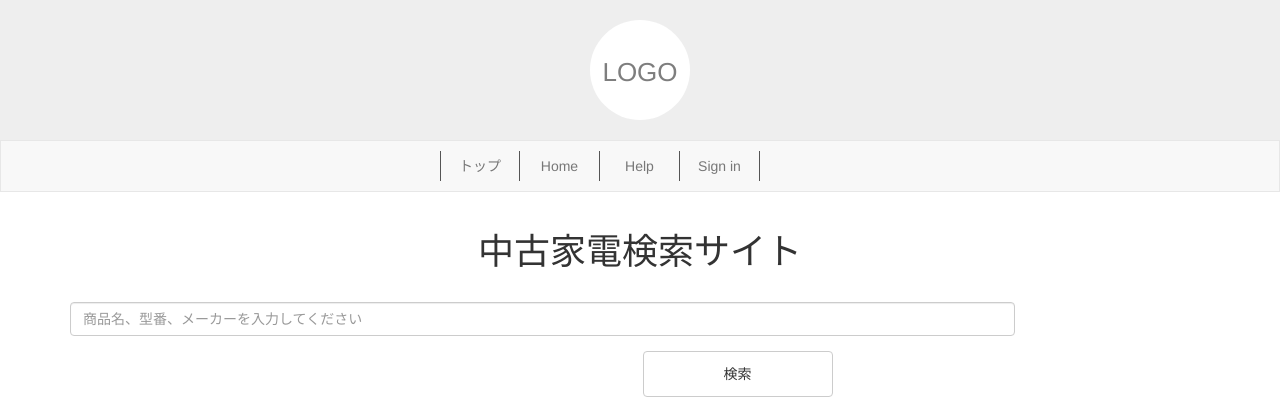
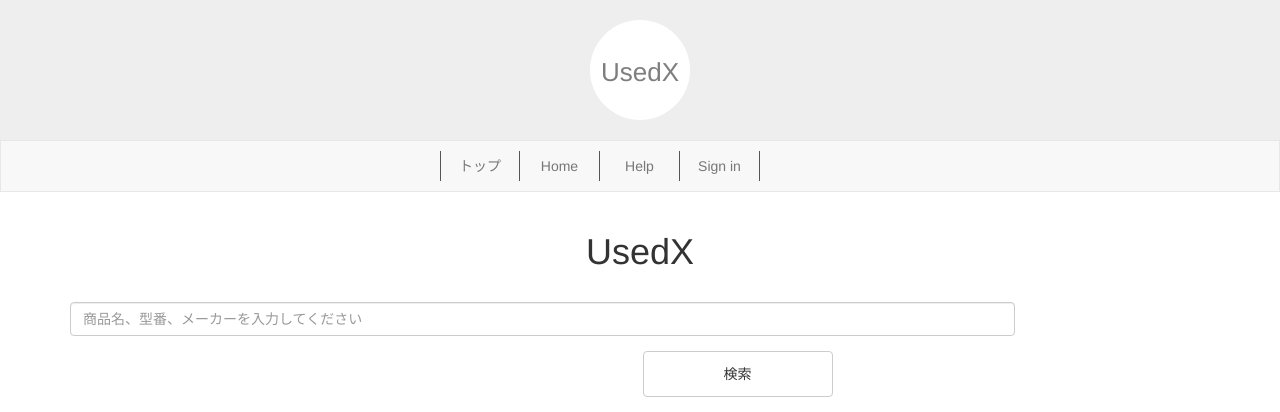
Before and after one commit to hiroshixps/oldmatome, a Rails app: page / in a window 1280 px wide. Shown: the top 412 px of the page. Run offline with Rails 7, Linux system fonts and the light colour scheme; data that the repository does not hold is empty; style sheets or scripts are compiled from the project's sources; some libraries are stand-ins or nearby versions.

Commit message:
change title

```diff
--- a/app/views/layouts/application.html.erb
+++ b/app/views/layouts/application.html.erb
@@ -1,7 +1,7 @@
 <!DOCTYPE html>
 <html>
   <head>
-    <title>中古家電比較サイト</title>
+    <title>UsedX</title>
     <%= stylesheet_link_tag "application", media: "all",
       "data-turbolinks-track" => true %>
     <%= javascript_include_tag "application", "data-turbolinks-track" => true %>
@@ -13,7 +13,7 @@
   <body>
     <div id="header">
       <div class="logo">
-        <h1>LOGO</h1>
+        <h1>UsedX</h1>
       </div>
       <!-- /logo -->
 
--- a/app/views/products/index.html.erb
+++ b/app/views/products/index.html.erb
@@ -1,5 +1,5 @@
 <div class="center hero-unit">
-  <h1>中古家電検索サイト</h1><br>
+  <h1>UsedX</h1><br>
 
   <form class="form-horizontal" role="form" action="/search" method="get">
     <div class="form-group">
--- a/app/views/products/search.html.erb
+++ b/app/views/products/search.html.erb
@@ -1,6 +1,6 @@
 <div id="content">
   <div class="container">
-    <h1 class="center">検索結果</h1><br>
+    <h1 class="center">検索結果 - UsedX</h1><br>
 
     <form class="form-horizontal" role="form" action="/search" method="get">
       <div class="form-group">
--- a/config/deploy/production.rb
+++ b/config/deploy/production.rb
@@ -1,4 +1,4 @@
-i# Define roles, user and IP address of deployment server
+# Define roles, user and IP address of deployment server
 # role :name, %{[user]@[IP adde.]}
 role :app, %w{root@128.199.134.26}
 role :web, %w{root@128.199.134.26}
@@ -12,7 +12,7 @@ server '128.199.134.26', user: 'root', roles: %w{web}
 # for more options.
 set :ssh_options, {
     forward_agent: false,
-    auth_methods: %w(chocochoco),
+    auth_methods: %w(password),
     password: 'choco1831@',
     user: 'root',
 }
```
Also changed, not shown: 5 other files.
